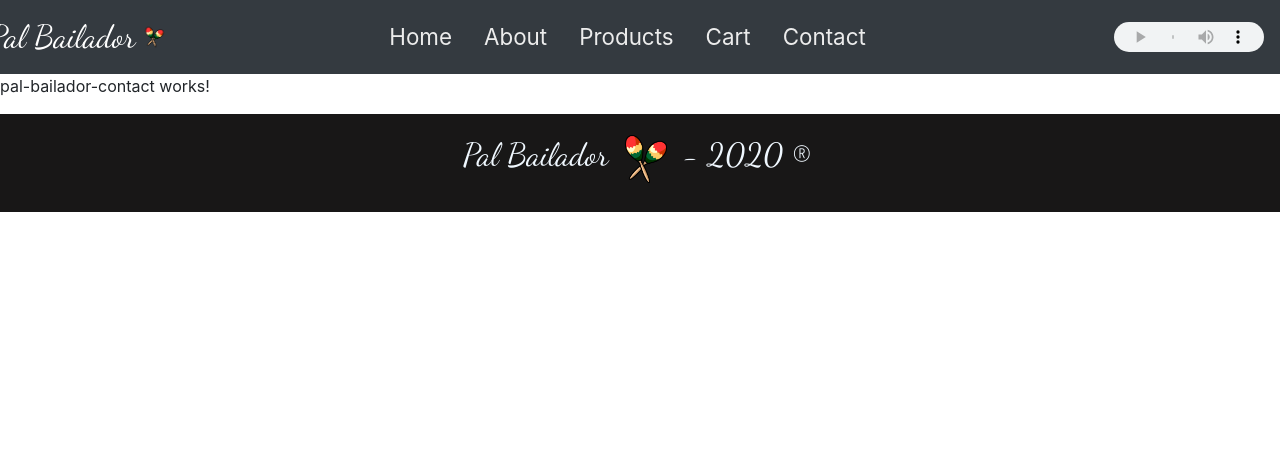
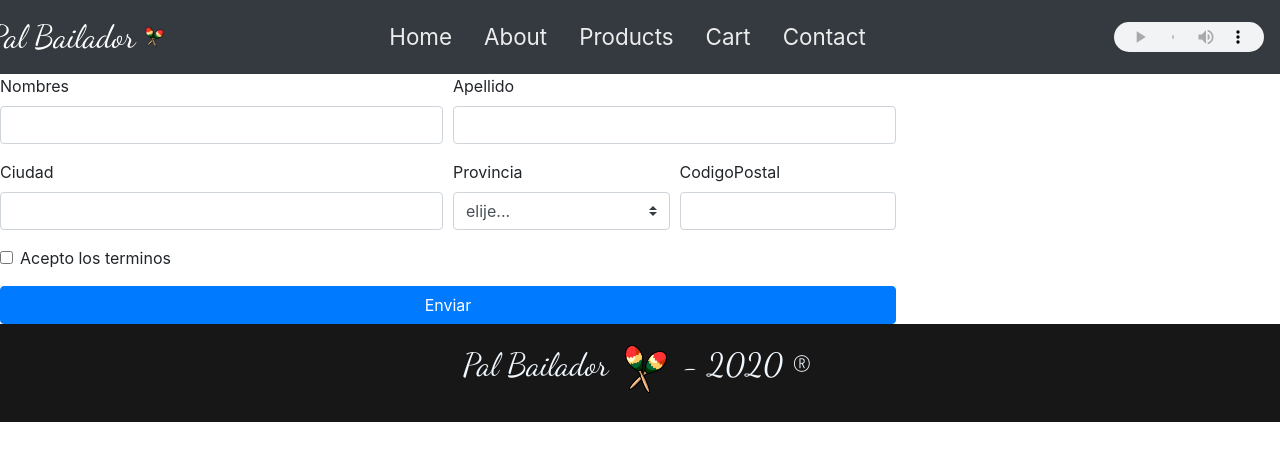
Before and after one commit to ernestoQuintana/angular-palbailador, an Angular app: page /contact in a window 1280 px wide. Shown: the top 460 px of the page. Built offline with nearby package versions, Linux system fonts and the light colour scheme.

Commit message:
agrega estilo a products

```diff
--- a/src/app/app.component.html
+++ b/src/app/app.component.html
@@ -28,7 +28,7 @@
       </ul>
     </div>
 
-    <audio class="audio" src="/assets/audio/demo.mp3" autoplay controls></audio>
+    <audio class="audio" src="/assets/audio/demo.mp3" controls></audio>
 
   </nav>
 
--- a/src/app/input-integer/input-integer.component.scss
+++ b/src/app/input-integer/input-integer.component.scss
@@ -1,3 +1,6 @@
 input{
     max-width:40px;
   }
+.input-group{
+  justify-content: center;
+}
--- a/src/app/pal-bailador-contact/pal-bailador-contact.component.html
+++ b/src/app/pal-bailador-contact/pal-bailador-contact.component.html
@@ -1 +1,39 @@
-<p>pal-bailador-contact works!</p>
+<form class="formulario">
+    <div class="form-row">
+      <div class="col-md-6 mb-3">
+        <label for="validationDefault01">Nombres</label>
+        <input type="text" class="form-control" id="validationDefault01" value="" required>
+      </div>
+      <div class="col-md-6 mb-3">
+        <label for="validationDefault02">Apellido</label>
+        <input type="text" class="form-control" id="validationDefault02" value="" required>
+      </div>
+    </div>
+    <div class="form-row">
+      <div class="col-md-6 mb-3">
+        <label for="validationDefault03">Ciudad</label>
+        <input type="text" class="form-control" id="validationDefault03" required>
+      </div>
+      <div class="col-md-3 mb-3">
+        <label for="validationDefault04">Provincia</label>
+        <select class="custom-select" id="validationDefault04" required>
+          <option selected disabled value="">elije...</option>
+          <option value="tandil">Tandil</option>
+
+        </select>
+      </div>
+      <div class="col-md-3 mb-3">
+        <label for="validationDefault05">CodigoPostal</label>
+        <input type="text" class="form-control" id="validationDefault05" required>
+      </div>
+    </div>
+    <div class="form-group">
+      <div class="form-check">
+        <input class="form-check-input" type="checkbox" value="" id="invalidCheck2" required>
+        <label class="form-check-label" for="invalidCheck2">
+          Acepto los terminos
+        </label>
+      </div>
+    </div>
+    <button class="btn btn-primary" type="submit">Enviar</button>
+  </form>
--- a/src/app/pal-bailador-contact/pal-bailador-contact.component.scss
+++ b/src/app/pal-bailador-contact/pal-bailador-contact.component.scss
@@ -0,0 +1,9 @@
+*{
+
+}
+.formulario{
+    display: flex;
+    justify-content: center;
+    flex-direction: column;
+    width: 70%;
+}
--- a/src/app/pal-bailador-home/pal-bailador-home.component.scss
+++ b/src/app/pal-bailador-home/pal-bailador-home.component.scss
@@ -10,8 +10,8 @@
    text-align: center;
    color: white;
    border: double;
-   padding: 3.9rem;
-   border-radius: 50px;
+   padding: 2.7rem;
+   border-radius: 100px;
    background-color: rgba(255, 255, 255, 0.109);
-   text-shadow: 1px 1px black;
+   text-shadow: 1px 1px 0.7px black;
 }
--- a/src/app/pal-bailador-products/pal-bailador-products.component.html
+++ b/src/app/pal-bailador-products/pal-bailador-products.component.html
@@ -1,5 +1,5 @@
 <div class="row">
-  <div class="col-8">
+  <div class="col-8 listaProductos">
     <app-products-list></app-products-list>
   </div>
     <app-pal-bailador-cart></app-pal-bailador-cart>
--- a/src/app/pal-bailador-products/pal-bailador-products.component.scss
+++ b/src/app/pal-bailador-products/pal-bailador-products.component.scss
@@ -0,0 +1,13 @@
+*{
+
+ margin-top: 2rem;
+ justify-content: center;
+}
+.listaProductos{
+    display: flex;
+    flex-direction: column;
+}
+app-pal-bailador-cart{
+    text-align: center;
+    margin: 5rem 0 0 5rem;
+}
--- a/src/app/products-list/products-list.component.html
+++ b/src/app/products-list/products-list.component.html
@@ -1,4 +1,5 @@
-<h1>Lista de Productos</h1>
+
+  <h1>Lista de Productos</h1>
 <table class="table">
   <thead>
     <tr class="table text-center">
@@ -13,7 +14,7 @@
     </tr>
   </thead>
   <tbody>
-    <tr
+    <tr class="table text-center"
       *ngFor="let product of products"
       [ngClass]="{ clearance: product.clearance }"
     >
--- a/src/app/products-list/products-list.component.scss
+++ b/src/app/products-list/products-list.component.scss
@@ -1,8 +1,14 @@
-.clearance{
-    border: 2px solid rgb(1, 46, 1);
-    background-color: rgb(192, 238, 161);
+.clearance {
+  border: 2px solid rgb(1, 46, 1);
+  background-color: rgb(192, 238, 161);
 }
-td{
-    vertical-align: middle;
-    padding: 0;
+h1 {
+  color: black;
+  text-align: center;
+  margin-bottom: revert;
 }
+
+td {
+  vertical-align: middle;
+  padding: 0;
+}
--- a/src/app/products-list/products-list.component.ts
+++ b/src/app/products-list/products-list.component.ts
@@ -32,7 +32,7 @@ export class ProductsListComponent implements OnInit {
       talle: 40,
       precio: 2800,
       stock: 3,
-      imagen: "assets/img/ribens.jpg",
+      imagen: "assets/img/zapatos.jpg",
       clearance: false,
       quantity:0,
     },
@@ -42,7 +42,7 @@ export class ProductsListComponent implements OnInit {
       talle: 38,
       precio: 1800,
       stock: 2,
-      imagen: "assets/img/ribens.jpg",
+      imagen: "assets/img/zapatosF.jpg",
       clearance: false,
       quantity: 0,
     },
@@ -52,7 +52,7 @@ export class ProductsListComponent implements OnInit {
       talle: 12,
       precio: 2000,
       stock: 0,
-      imagen: "assets/img/ribens.jpg",
+      imagen: "assets/img/camisa.jpg",
       clearance: true,
       quantity:0,
     },
```
